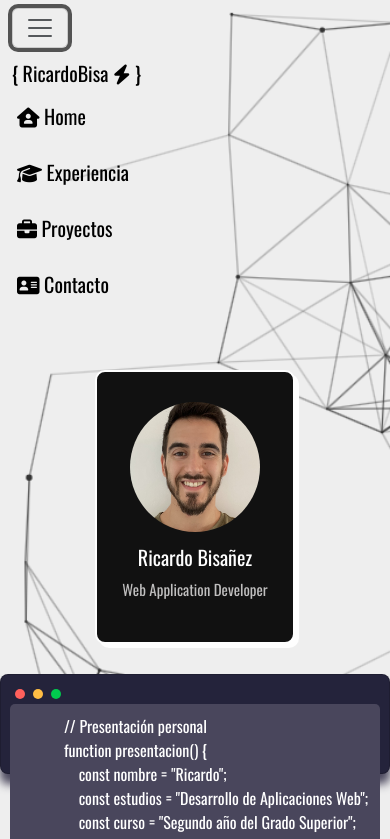
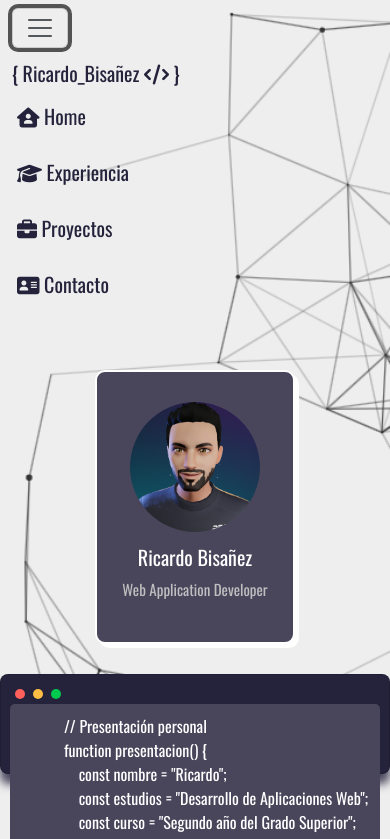
Before and after one commit to Rickybisa92/myPortfolio, a website built with Parcel: page src/MyPortfolio/index.html in a window 390 px wide. Both pictures are taken after a click on the button "Toggle navigation". Shown: the top 839 px of the page. Built offline with nearby package versions, Linux system fonts and the light colour scheme; a web font is replaced by a local one.

Commit message:
CambiosMinimos

```diff
--- a/package.json
+++ b/package.json
@@ -2,7 +2,7 @@
   "name": "myportfolio",
   "version": "1.0.0",
   "description": "This is my personal portfolio",
-  "source": "src/MyPortfolio.html",
+  "source": "src/MyPortfolio/index.html",
   "scripts": {
     "build": "npx parcel build src/MyPortfolio/index.html",
     "start": "npx parcel src/MyPortfolio/index.html",
--- a/src/MyPortfolio/common.css
+++ b/src/MyPortfolio/common.css
@@ -21,9 +21,19 @@ span {
     margin: auto;
 }
 
+.logo-name {
+    color: #24233b;
+}
+
+.logo-name:hover {
+    color: #444444 !important;
+    transform: translateY(-3px);
+  transition: 0.3s;
+}
+
 
 .nav-link {
-    color: black !important;
+    color: #24233b !important;
     font-size: 20px !important;
 }
 
--- a/src/MyPortfolio/index.css
+++ b/src/MyPortfolio/index.css
@@ -103,7 +103,7 @@ main {
   .card-presentation {
     --font-color: #fefefe;
     --font-color-sub: #d8cece;
-    --bg-color: #111;
+    --bg-color: rgb(73, 70, 92);
     --main-color: #fefefe;
     width: 220px;
     height: 297px;
@@ -131,7 +131,7 @@ main {
 
   .card-photo img {
     width: 100%;
-    height: 130%;
+    height: 100%;
     object-fit: cover;
   }
 
@@ -240,7 +240,7 @@ main {
     .card-presentation {
       --font-color: #fefefe;
       --font-color-sub: #c0bfbf;
-      --bg-color: #111;
+      --bg-color: rgb(73, 70, 92);
       --main-color: #fefefe;
       width: 200px;
       height: 274px;
@@ -269,7 +269,7 @@ main {
 
     .card-photo img {
       width: 100%;
-      height: 130%;
+      height: 100%;
       object-fit: cover;
     }
 
--- a/src/MyPortfolio/index.html
+++ b/src/MyPortfolio/index.html
@@ -24,7 +24,7 @@
           </button>
 
           <div class="collapse navbar-collapse d-lg-flex justify-content-lg-between" id="navbarsExample11">
-            <a class="navbar-brand col-lg-1.5 me-0" href="#">{ RicardoBisa <i class="fa-solid fa-bolt"></i> }</a>
+            <a class="logo-name navbar-brand col-lg-1.5 me-0" href="./index.html">{ Ricardo_Bisañez <i class="fa-solid fa-code"></i> }</a>
             <ul class="navbar-nav col-lg-4 justify-content-lg-around">
               <li class="nav-item">
                 <a class="nav-link active" aria-current="page" href="#"><i class="fa-solid fa-house-user"></i> Home</a>
@@ -84,7 +84,7 @@
 
       <div class="card-presentation">
         <div class="card-photo">
-          <img src="../img/IMG_8968.jpg" alt="">
+          <img src="../img/Captura de pantalla 2024-10-18 170952.png" alt="">
         </div>
         <div class="card-title">Ricardo Bisañez<br>
             <span>Web Application Developer</span>
```
Also changed, not shown: src/MyPortfolio/experiencia.html (+1 -1 lines), src/img/Captura de pantalla 2024-10-18 170952.png (added).
